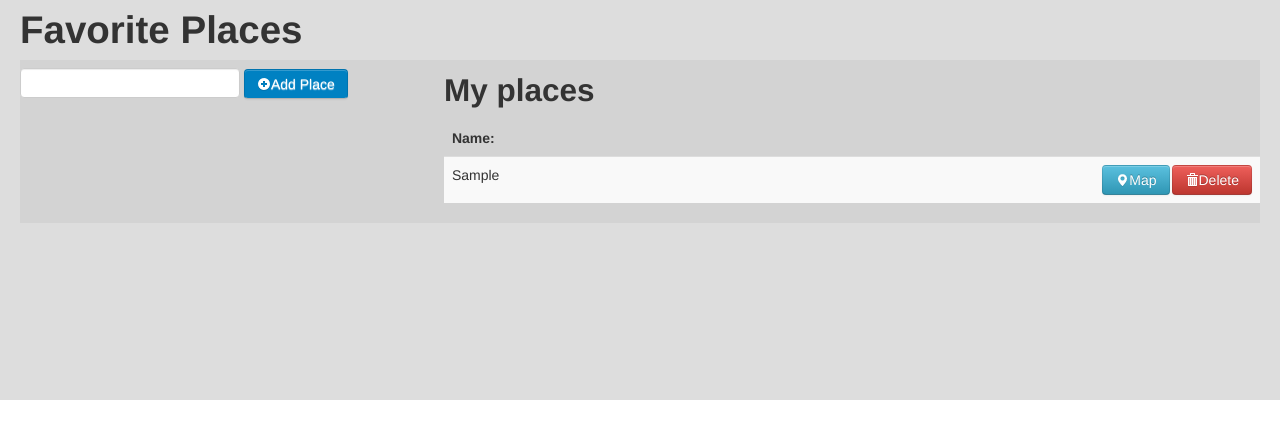
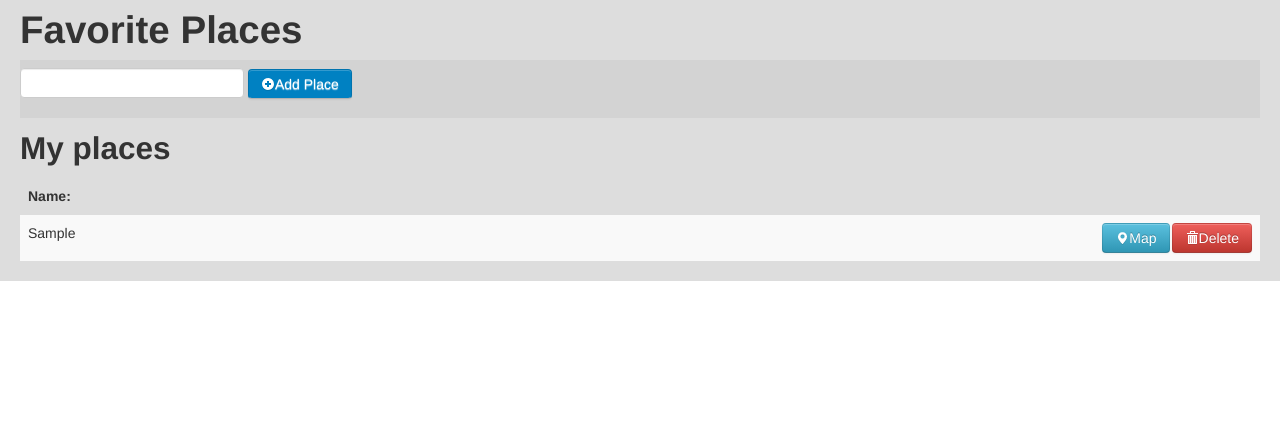
Before and after one commit to luisgromero/FavoritePlaces, a CodeIgniter app: page /FavoritePlaces/ in a window 1280 px wide. Shown: the top 439 px of the page. Run offline with CodeIgniter, Linux system fonts and the light colour scheme; tables that the repository leaves empty or names only in its code hold one stand-in row (values such as "Sample post"); some libraries are stand-ins or nearby versions.

Commit message:
Added row-fluid with bootstrap to section
Added row-fluid to each span12 section to cover entire area.

```diff
--- a/application/views/index.php
+++ b/application/views/index.php
@@ -17,17 +17,17 @@
                 </div>
             </div>
 
-            <div class="row-fluid" style='background: #d3d3d3;'>
-                <div class="span4">
-                    <input id="autocomplete" type="text" name="auto" size="100">
+            <div class="row-fluid" style="background: #d3d3d3;">
+                <div class="span12">
+                    <input id="autocomplete" class="input-large" type="text" name="auto" size="100">
                     <button id="btn-add" class="btn"><i class='icon-plus-sign icon-white'></i>Add Place</button>
 
                     <h4 id="selected"></h4>
                 </div>
-                <div class="span8">
-
+           </div>
+                <div class="row-fluid">
+                    <div class="span12">
                         <h2>My places</h2>
-
                             <table id="table-places" class="table table-striped">
                                 <thead>
                                     <tr>
@@ -46,12 +46,12 @@
                                     ?>
                                 </tbody>
                             </table>
-
+                    </div>
                 </div>
                 <?php
                 // put your code here
                 ?>
-            </div>
+
         </div>
 
 
--- a/assets/css/styles/style.css
+++ b/assets/css/styles/style.css
@@ -7,12 +7,12 @@
 */
 
 root {
-    display: block;
+    /*display: block;*/
 }
 
 #wrapper{
     background: #ddd;
-    height:400px;
+    height:auto;
 }
 
 input{
@@ -35,3 +35,8 @@ color:#fff;}
 #table-data-options button{
    margin-left:2px;
 }
+
+
+input#autocomplete{
+    /*width: 50%;*/
+}
```
Lines whose indentation alone changed are shown as unchanged.
